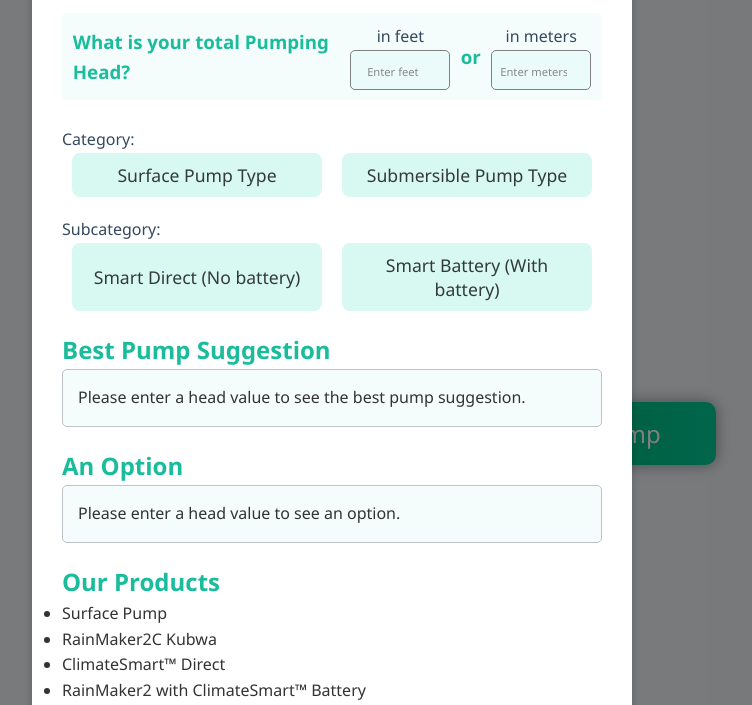
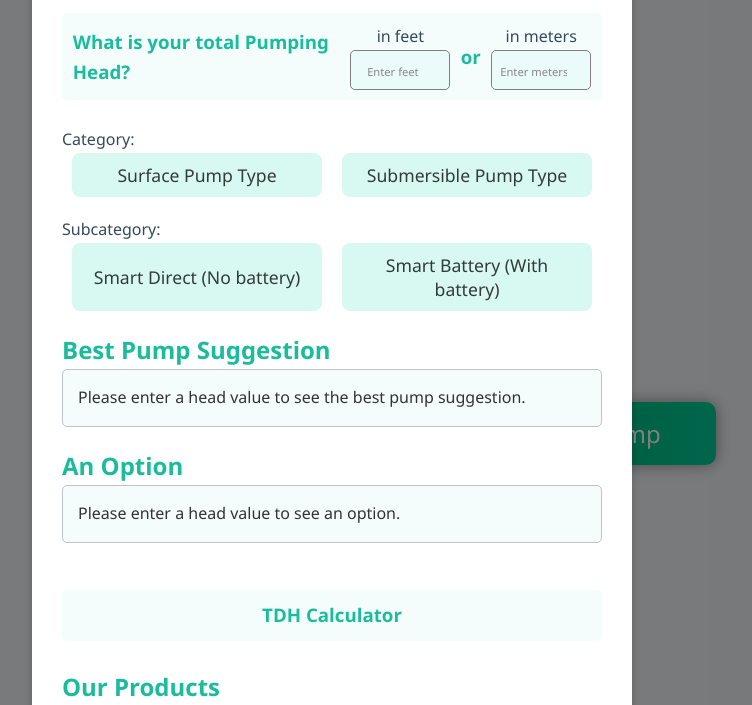
Before and after one commit to M-Jacks/Pump-Selection-Helper, a plain HTML site: page index.html in a window 1280 px wide. Both pictures are taken after a click on the button "Select Pump". Shown: the part 95-800 px from the top of the page, without its empty margins (308-1060 px from the left). Drawn offline with Linux system fonts and the light colour scheme.

Commit message:
Added THD calcullator section

```diff
--- a/index.html
+++ b/index.html
@@ -56,6 +56,9 @@
 
 
                 </div>
+                <div class="tdh-calculator conversion-section">
+                    <h3>TDH Calculator</h3>
+                </div>
                 <div class="side-panel">
                     <h2>Our Products</h2>
                     <ul id="pumpList"></ul>
```
